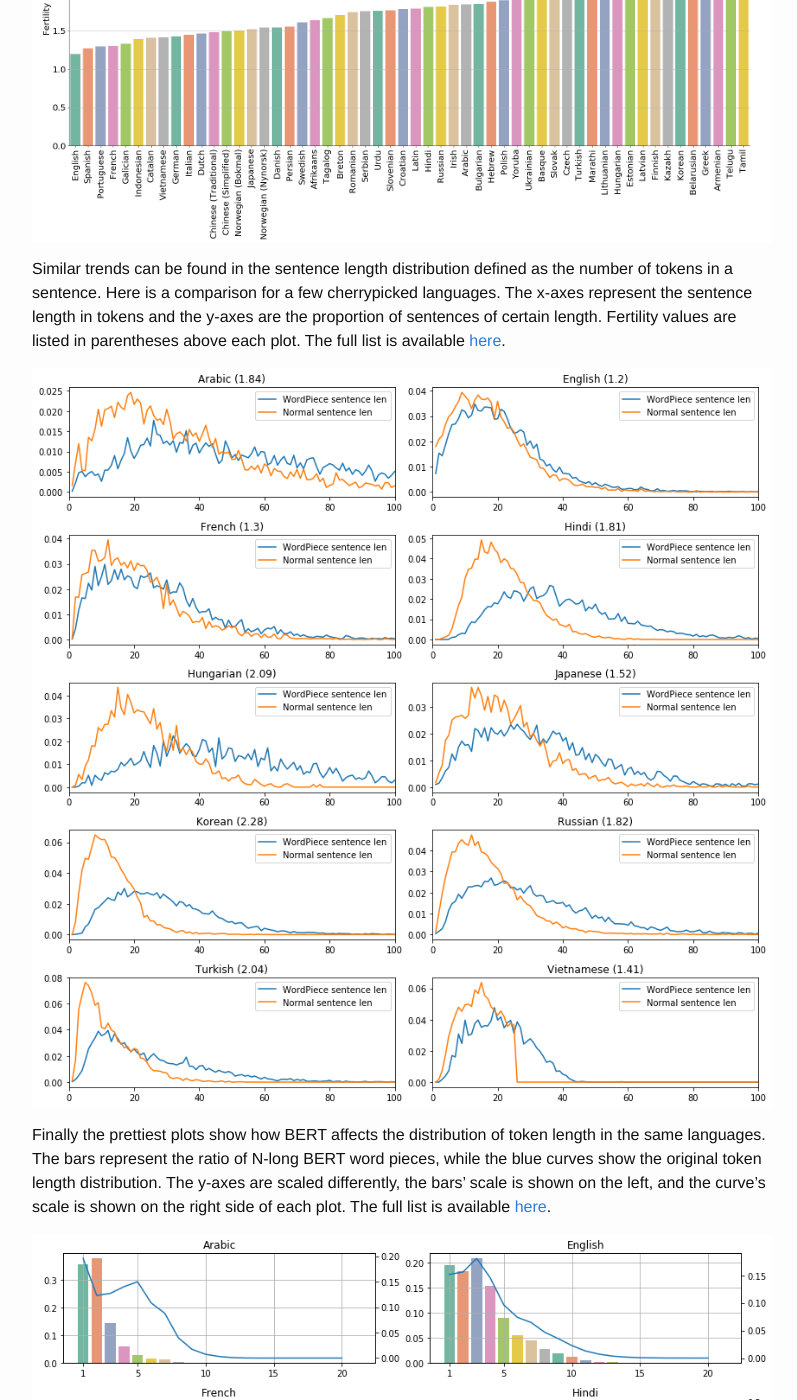
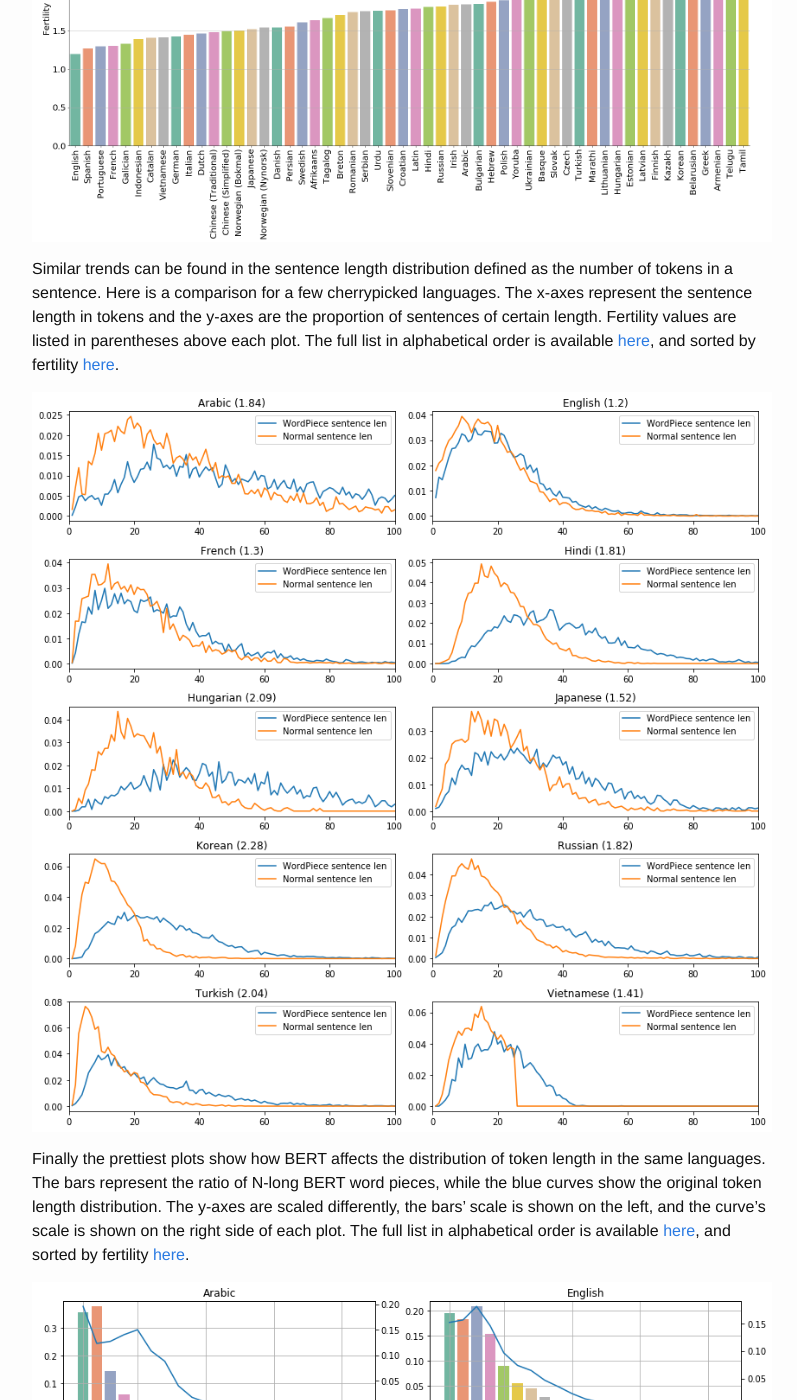
Before and after one commit to juditacs/juditacs.github.io, a Jekyll site: the page built from _posts/2019-02-18-bert-tokenization-stats.md, in a window 1280 px wide and 1400 px high, scrolled down 4364 px. Shown: the whole window, without its empty margins (238-1035 px from the left). Built offline with Jekyll 4.4.1, drawn with Linux system fonts in a browser that asks for light colours; comment, search, counter and statistics services are not loaded; some of the changed text lies outside the part shown.

```diff
--- a/_posts/2019-02-18-bert-tokenization-stats.md
+++ b/_posts/2019-02-18-bert-tokenization-stats.md
@@ -195,8 +195,9 @@ Similar trends can be found in the sentence length distribution defined as the
 number of tokens in a sentence. Here is a comparison for a few cherrypicked
 languages. The x-axes represent the sentence length in tokens and the y-axes
 are the proportion of sentences of certain length. Fertility values are listed
-in parentheses above each plot. The full list is available
-[here](/assets/bert_vocab/bert_sent_len_full.png).
+in parentheses above each plot. The full list in alphabetical order is
+available [here](/assets/bert_vocab/bert_sent_len_full.png), and sorted by
+fertility [here](/assets/bert_vocab/bert_sent_len_full_fertility_sorted.png).
 
 ![bert_sent_len](/assets/bert_vocab/bert_sent_len_short.png)
 
@@ -204,10 +205,22 @@ Finally the prettiest plots show how BERT affects the distribution of token
 length in the same languages.  The bars represent the ratio of N-long BERT word
 pieces, while the blue curves show the original token length distribution. The
 y-axes are scaled differently, the bars' scale is shown on the left, and the
-curve's scale is shown on the right side of each plot. The full list is
-available [here](/assets/bert_vocab/bert_token_len_full.png).
+curve's scale is shown on the right side of each plot. The full list in
+alphabetical order is available
+[here](/assets/bert_vocab/bert_token_len_full.png), and sorted by fertility
+[here](/assets/bert_vocab/bert_token_len_full_fertility_sorted.png).
 
 ![bert_len_short](/assets/bert_vocab/bert_token_len_short.png)
 
-The code used to generate the plots is available
+## Conclusion
+
+I explored BERT's multilingual vocabulary by itself and through its
+tokenization on 54 languages that have UD treebanks. I found that the majority
+of elements in BERT's vocabulary are that of the European languages, most
+of them pure ASCII. Examining the output of BERT tokenizer confirmed that the
+tokenizer keeps English mostly intact while may generate very different token
+distributions in morphologically rich languages, which may be the desired
+behavior of a multilingual approach.
+
+The code used to generate the plots and the input statistics are available
 [here](https://github.com/juditacs/snippets/blob/master/deep_learning/bert_vocab_stats/bert_vocab_stats.ipynb).
```
Also changed, not shown: assets/bert_vocab/bert_sent_len_full_fertility_sorted.png (added), assets/bert_vocab/bert_token_len_full_fertility_sorted.png (added).
